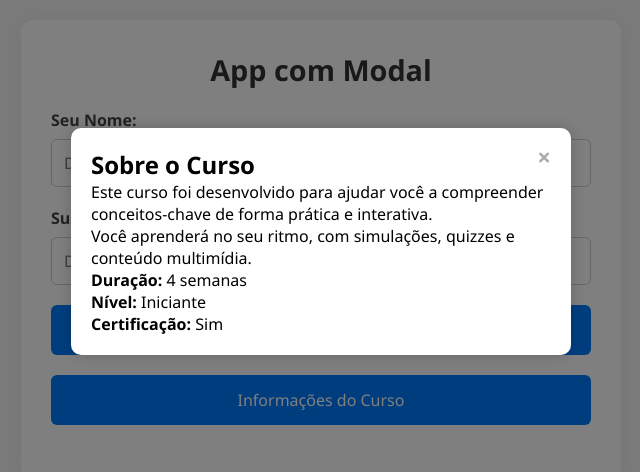
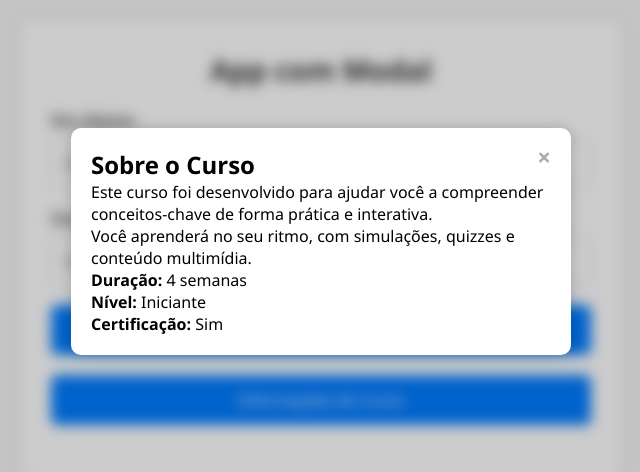
Before and after one commit to pedrotelles902/botao-rise, a plain HTML site: page index.html in a window 1280 px wide. Both pictures are taken after a click on the button "Informações do Curso". Shown: the whole page, without its empty margins (319-959 px from the left). Drawn offline with Linux system fonts and the light colour scheme.

Commit message:
index.html

```diff
--- a/index.html
+++ b/index.html
@@ -19,6 +19,11 @@
       justify-content: center;
     }
 
+    .blur {
+      filter: blur(5px);
+      transition: filter 0.3s ease;
+    }
+
     .container {
       background-color: white;
       border-radius: 12px;
@@ -26,6 +31,8 @@
       width: 100%;
       max-width: 600px;
       box-shadow: 0 0 20px rgba(0,0,0,0.05);
+      position: relative;
+      z-index: 1;
     }
 
     h1 {
@@ -84,8 +91,8 @@
       top: 0;
       width: 100%;
       height: 100%;
-      overflow: auto;
-      background-color: rgba(0,0,0,0.5);
+      backdrop-filter: blur(5px);
+      background-color: rgba(0, 0, 0, 0.2);
     }
 
     .modal-content {
@@ -97,6 +104,7 @@
       max-width: 500px;
       box-shadow: 0 0 15px rgba(0,0,0,0.2);
       position: relative;
+      z-index: 100;
     }
 
     .close {
@@ -115,7 +123,7 @@
   </style>
 </head>
 <body>
-  <div class="container">
+  <div class="container" id="conteudo">
     <h1>App com Modal</h1>
 
     <label for="nome">Seu Nome:</label>
@@ -156,17 +164,19 @@
 
     function abrirModal() {
       document.getElementById('meuModal').style.display = 'block';
+      document.getElementById('conteudo').classList.add('blur');
     }
 
     function fecharModal() {
       document.getElementById('meuModal').style.display = 'none';
+      document.getElementById('conteudo').classList.remove('blur');
     }
 
     // Fecha o modal ao clicar fora dele
     window.onclick = function(event) {
       const modal = document.getElementById('meuModal');
       if (event.target === modal) {
-        modal.style.display = "none";
+        fecharModal();
       }
     }
   </script>
```
